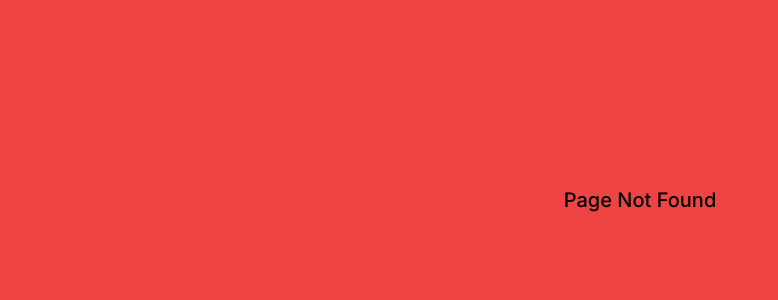
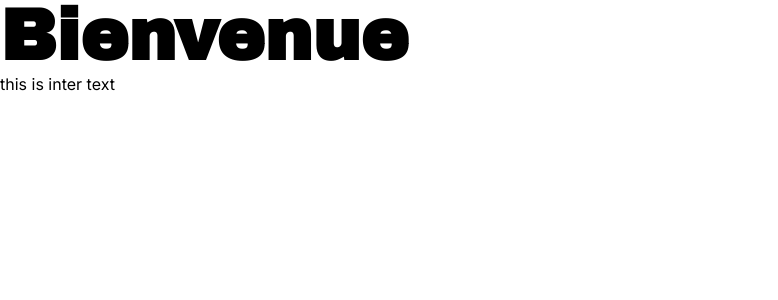
Before and after one commit to gonskii/crazycharlyday, a Next.js app: page /dashboard in a window 1280 px wide. Before the commit this address had no page. Shown: the top 300 px of the page, without its empty margins (0-778 px from the left). Built offline with nearby package versions, Linux system fonts and the light colour scheme.

Commit message:
build(font): add archivo black font

```diff
--- /dev/null
+++ b/src/app/(main)/(user)/dashboard/page.tsx
@@ -0,0 +1,12 @@
+const UserDashboard = () => {
+    return (
+        <>
+        <h1 className="text-4xl sm:text-5xl md:text-6xl lg:text-7xl font-archivoBlack font-bold">
+          Bienvenue{" "}
+        </h1>
+        <p>this is inter text</p>
+        </>
+     );
+}
+
+export default UserDashboard;
--- a/src/app/layout.tsx
+++ b/src/app/layout.tsx
@@ -37,7 +37,7 @@ export const metadata: Metadata = {
 
 const RootLayout = ({ children }: { readonly children: React.ReactNode }) => (
 	<html lang="en-US" className={cn('min-w-[360px] scroll-smooth', fonts)}>
-		<body className="flex !h-[unset] min-h-screen flex-1 flex-col bg-red-500 font-sans antialiased">
+		<body className="flex !h-[unset] min-h-screen flex-1 flex-col bg-white font-sans antialiased">
 			<main className="flex w-full max-w-[100vw] flex-col">{children}</main>
 		</body>
 	</html>
--- a/src/fonts/google.ts
+++ b/src/fonts/google.ts
@@ -1,4 +1,5 @@
 import { Inter } from 'next/font/google';
+import { Archivo_Black } from 'next/font/google';
 
 const fontInter = Inter({
 	display: 'swap',
@@ -7,4 +8,11 @@ const fontInter = Inter({
 	weight: ['100', '200', '300', '400', '500', '600', '700', '800', '900'],
 });
 
-export const fonts = `${fontInter.variable}`;
+const fontArchivoBlack = Archivo_Black({
+	display: 'swap',
+	subsets: ['latin'],
+	variable: '--font-archivo-black',
+	weight: ['400'],
+});
+
+export const fonts = `${fontInter.variable} ${fontArchivoBlack.variable}`;
--- a/tailwind.config.ts
+++ b/tailwind.config.ts
@@ -18,6 +18,7 @@ const config = {
 		},
 		extend: {
 			fontFamily: {
+				archivoBlack: ['var(--font-archivo-black)', ...fontFamily.sans],
 				sans: ['var(--font-inter)', ...fontFamily.sans],
 			},
 			transitionTimingFunction: {
```
